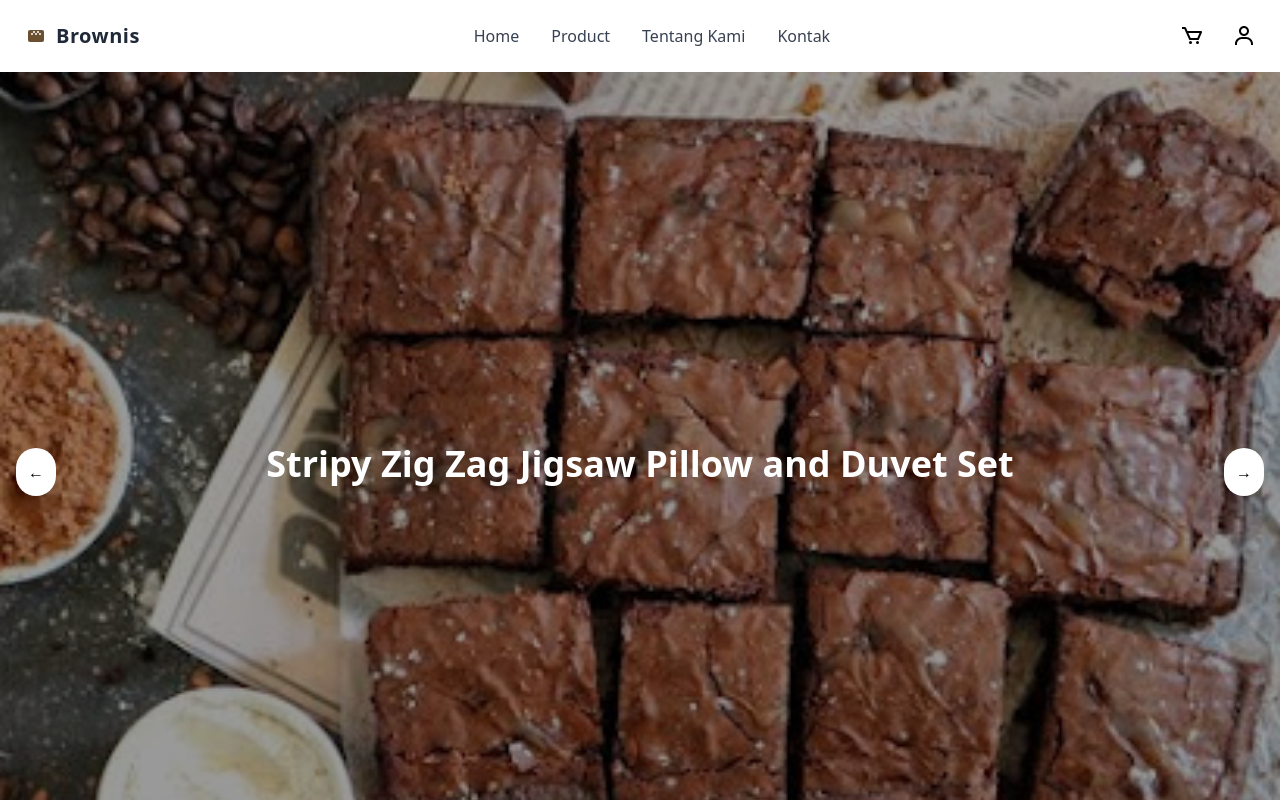
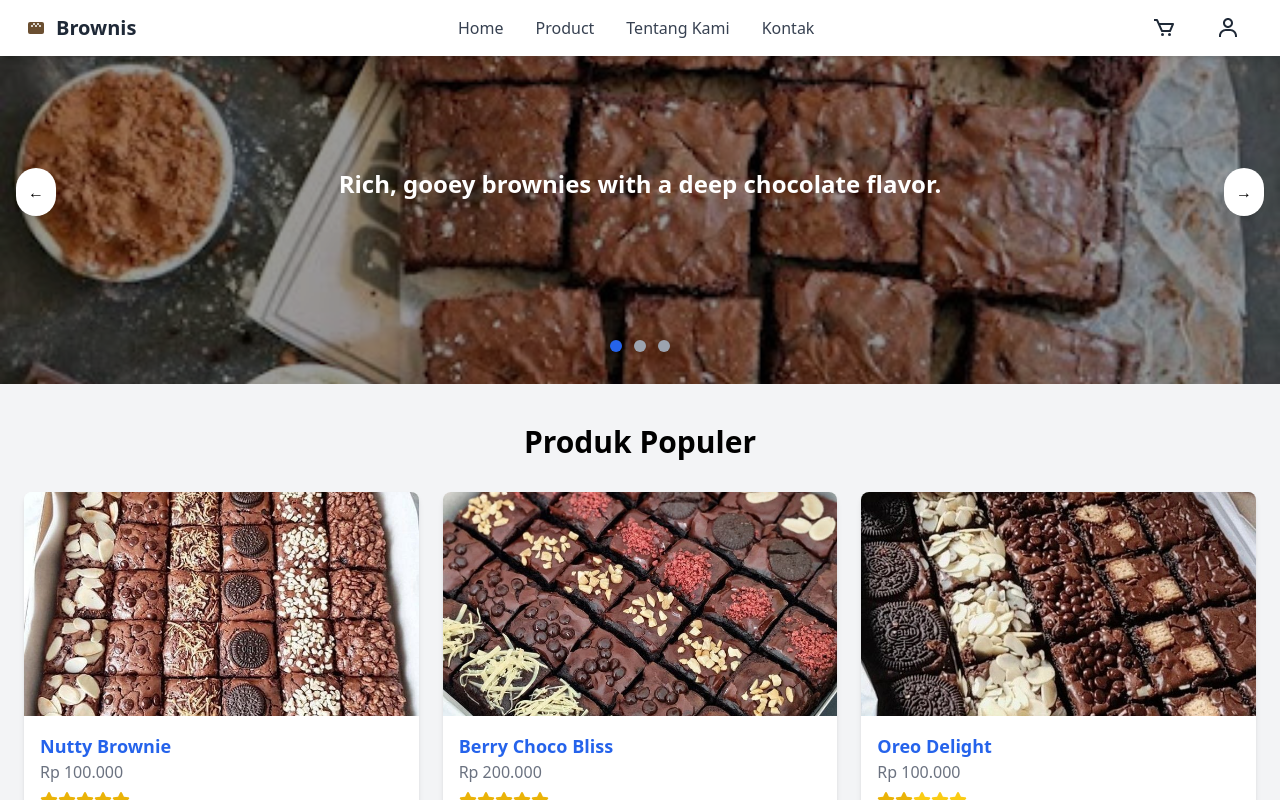
Before and after one commit to mayangpuspitasari/web_e-commerce, a React (Vite) app: page / in a window 1280 px wide. Shown: the top 800 px of the page. Built offline with nearby package versions, Linux system fonts and the light colour scheme.

Commit message:
perbaikan responsif navbar

```diff
--- a/src/components/Hero.jsx
+++ b/src/components/Hero.jsx
@@ -6,15 +6,16 @@ import l3 from '../assets/images/l3.jpeg';
 const slides = [
   {
     image: l1,
-    title: 'Stripy Zig Zag Jigsaw Pillow and Duvet Set',
+    description: 'Rich, gooey brownies with a deep chocolate flavor.',
   },
   {
     image: l2,
-    title: 'Modern Lamp for Your Home',
+    description: 'Perfectly baked brownies with a crispy top and soft center.',
   },
   {
     image: l3,
-    title: 'Elegant Wooden Clock',
+    description:
+      'Delicious brownies topped with crunchy nuts for extra texture.',
   },
 ];
 
@@ -34,7 +35,7 @@ const HeroSlider = () => {
   };
 
   return (
-    <div className="relative w-full h-screen overflow-hidden">
+    <div className="relative w-full h-96 overflow-hidden">
       {/* Slide */}
       <div
         className="absolute w-full h-full transition-transform duration-500 ease-in-out flex"
@@ -44,11 +45,14 @@ const HeroSlider = () => {
           <div
             key={index}
             className="flex-shrink-0 w-full h-full bg-cover bg-center"
-            style={{ backgroundImage: `url(${slide.image})` }}
+            style={{
+              backgroundImage: `url(${slide.image})`,
+              objectFit: 'cover',
+            }}
           >
             <div className="w-full h-full flex items-center justify-center bg-black bg-opacity-40">
               <div className="text-white text-center">
-                <h1 className="text-4xl font-bold mb-4">{slide.title}</h1>
+                <h1 className="text-2xl font-bold mb-4">{slide.description}</h1>
               </div>
             </div>
           </div>
--- a/src/components/Navbar.jsx
+++ b/src/components/Navbar.jsx
@@ -9,20 +9,17 @@ const Navbar = () => {
   };
 
   return (
-    <div>
-      <nav id="header" className="w-full z-30 top-0 py-1">
-        <div className="w-full container mx-auto flex items-center justify-between px-6 py-3">
+    <nav className="w-full bg-white shadow-md fixed top-0 z-30 py-2">
+      <div className="container mx-auto flex items-center justify-between px-6">
         {/* Logo di kiri */}
-          <div className="flex items-center order-1">
-            <a
-              className="flex items-center tracking-wide no-underline hover:no-underline font-bold text-gray-800 text-xl"
-              href="#"
+        <div className="flex items-center">
+          <Link
+            to="/"
+            className="flex items-center text-gray-800 text-xl font-bold no-underline"
           >
             <svg
-                className="fill-current text-brown-700 mr-2"
+              className="fill-current text-brown-700 w-6 h-6 mr-2"
               xmlns="http://www.w3.org/2000/svg"
-                width="24"
-                height="24"
               viewBox="0 0 24 24"
             >
               <rect
@@ -41,11 +38,11 @@ const Navbar = () => {
               <circle cx="12" cy="10" r="1" fill="#fff" />
             </svg>
             Brownis
-            </a>
+          </Link>
         </div>
 
         {/* Menu Hamburger untuk layar kecil */}
-          <div className="flex md:hidden items-center">
+        <div className="md:hidden flex items-center">
           <button
             onClick={toggleMenu}
             className="text-gray-800 focus:outline-none"
@@ -69,17 +66,16 @@ const Navbar = () => {
 
         {/* Menu di tengah */}
         <div
-            className={`flex-1 md:flex items-center justify-center order-2 ${
+          className={`flex-1 md:flex items-center justify-center md:order-2 ${
             isMenuOpen ? 'block' : 'hidden'
           } md:block`}
           id="menu"
         >
-            <nav>
-              <ul className="flex items-center justify-between text-base text-gray-700">
+          <ul className="flex flex-col md:flex-row items-center text-base text-gray-700">
             <li>
               <Link
                 to="/"
-                    className="inline-block no-underline hover:text-black hover:underline py-2 px-4"
+                className="block py-2 px-4 md:inline-block no-underline hover:text-black hover:bg-gray-100"
               >
                 Home
               </Link>
@@ -87,7 +83,7 @@ const Navbar = () => {
             <li>
               <Link
                 to="/products"
-                    className="inline-block no-underline hover:text-black hover:underline py-2 px-4"
+                className="block py-2 px-4 md:inline-block no-underline hover:text-black hover:bg-gray-100"
               >
                 Product
               </Link>
@@ -95,7 +91,7 @@ const Navbar = () => {
             <li>
               <Link
                 to="/about"
-                    className="inline-block no-underline hover:text-black hover:underline py-2 px-4"
+                className="block py-2 px-4 md:inline-block no-underline hover:text-black hover:bg-gray-100"
               >
                 Tentang Kami
               </Link>
@@ -103,55 +99,47 @@ const Navbar = () => {
             <li>
               <Link
                 to="/kontak"
-                    className="inline-block no-underline hover:text-black hover:underline py-2 px-4"
+                className="block py-2 px-4 md:inline-block no-underline hover:text-black hover:bg-gray-100"
               >
                 Kontak
               </Link>
             </li>
           </ul>
-            </nav>
         </div>
 
         {/* Ikon keranjang dan pengguna di kanan */}
-          <div className="flex items-center order-3">
-            {/* Keranjang */}
-            <a
-              className="inline-block no-underline hover:text-black px-4"
-              href="#"
+        <div className="flex items-center md:order-3">
+          <Link
+            to="/cart"
+            className="block py-2 px-4 md:inline-block no-underline hover:text-black"
           >
             <svg
-                className="fill-current hover:text-black"
+              className="fill-current text-gray-800 w-6 h-6"
               xmlns="http://www.w3.org/2000/svg"
-                width="24"
-                height="24"
               viewBox="0 0 24 24"
             >
               <path d="M21,7H7.462L5.91,3.586C5.748,3.229,5.392,3,5,3H2v2h2.356L9.09,15.414C9.252,15.771,9.608,16,10,16h8 c0.4,0,0.762-0.238,0.919-0.606l3-7c0.133-0.309,0.101-0.663-0.084-0.944C21.649,7.169,21.336,7,21,7z M17.341,14h-6.697L8.371,9 h11.112L17.341,14z" />
               <circle cx="10.5" cy="18.5" r="1.5" />
               <circle cx="17.5" cy="18.5" r="1.5" />
             </svg>
-            </a>
+          </Link>
 
-            {/* Logo Pengguna */}
-            <a
-              className="pl-3 inline-block no-underline hover:text-black"
-              href="#"
+          <Link
+            to="/profile"
+            className="block py-2 px-4 md:inline-block no-underline hover:text-black ml-2"
           >
             <svg
-                className="fill-current hover:text-black"
+              className="fill-current text-gray-800 w-6 h-6"
               xmlns="http://www.w3.org/2000/svg"
-                width="24"
-                height="24"
               viewBox="0 0 24 24"
             >
               <circle fill="none" cx="12" cy="7" r="3" />
               <path d="M12 2C9.243 2 7 4.243 7 7s2.243 5 5 5 5-2.243 5-5S14.757 2 12 2zM12 10c-1.654 0-3-1.346-3-3s1.346-3 3-3 3 1.346 3 3S13.654 10 12 10zM21 21v-1c0-3.859-3.141-7-7-7h-4c-3.86 0-7 3.141-7 7v1h2v-1c0-2.757 2.243-5 5-5h4c2.757 0 5 2.243 5 5v1H21z" />
             </svg>
-            </a>
+          </Link>
         </div>
       </div>
     </nav>
-    </div>
   );
 };
 
```
Lines whose indentation alone changed are shown as unchanged.
